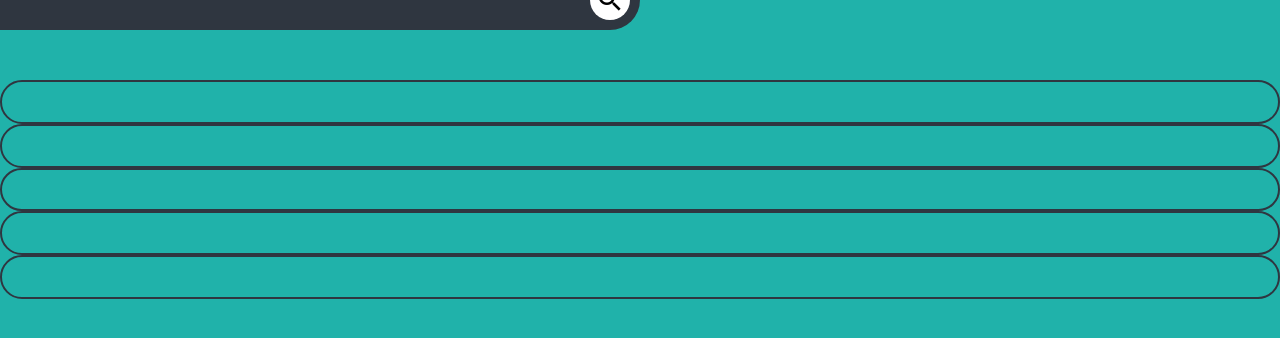
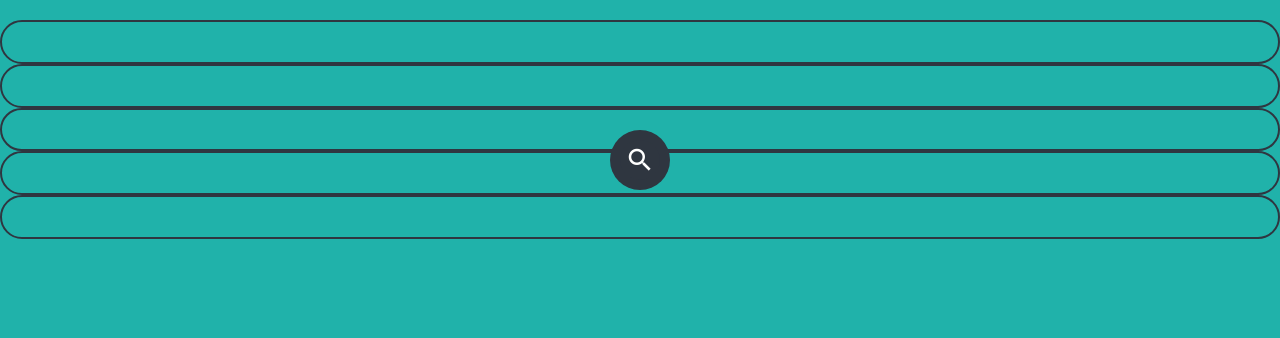
Before and after one commit to gagansingh894/FIFA-Player-Recommender, a Flask app: page / in a window 1280 px wide. Shown: the top 338 px of the page. Run offline with Flask 2, Linux system fonts and the light colour scheme.

Commit message:
made changes so as to get the ui working

```diff
--- a/app.py
+++ b/app.py
@@ -6,6 +6,7 @@
 dir_path = os.path.dirname(os.path.realpath(__file__))
 app = Flask(__name__, root_path=dir_path)
 app.config['SEND_FILE_MAX_AGE_DEFAULT'] = 0
+
 # app = Flask(__name__)
 
 # @app.route('/')
--- a/static/index.css
+++ b/static/index.css
@@ -5,6 +5,7 @@
 }
 
 .search_player {
+ position: absolute;
  top: 20%;
  left: 50%;
  transform: translate(-50%, -50%);
@@ -58,7 +59,6 @@
  font-weight: bold;
 }
 
-
 .results_container_rectangle_1{
     border-radius: 25px;
     border: 2px solid  #2f3640;
--- a/templates/index.html
+++ b/templates/index.html
@@ -3,7 +3,6 @@
 <html lang="en">
   <head>
     <meta charset="UTF-8">
-    <!-- <link rel="stylesheet" type="text/css" href="/static/index.css "> -->
     <link href="https://fonts.googleapis.com/icon?family=Material+Icons" rel="stylesheet">
     <!-- <link rel="stylesheet" href="https://use.fontawesome.com/releases/v5.3.1/css/all.css" integrity="sha384-mzrmE5qonljUremFsqc01SB46JvROS7bZs3IO2EmfFsd15uHvIt+Y8vEf7N7fWAU" crossorigin="anonymous"> -->
     <link rel="stylesheet" type="text/css" href="{{ url_for('static', filename='index.css') }}">
```
